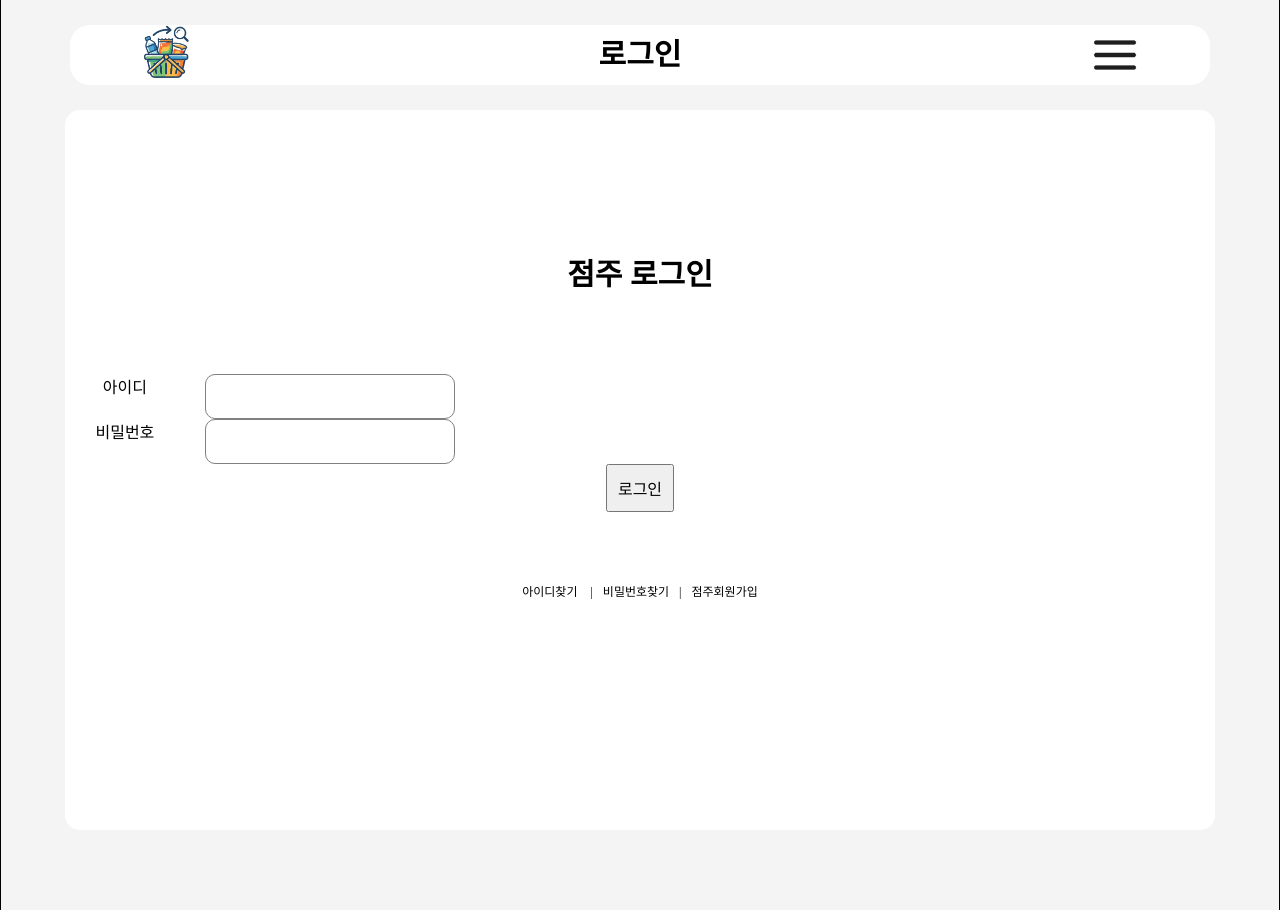
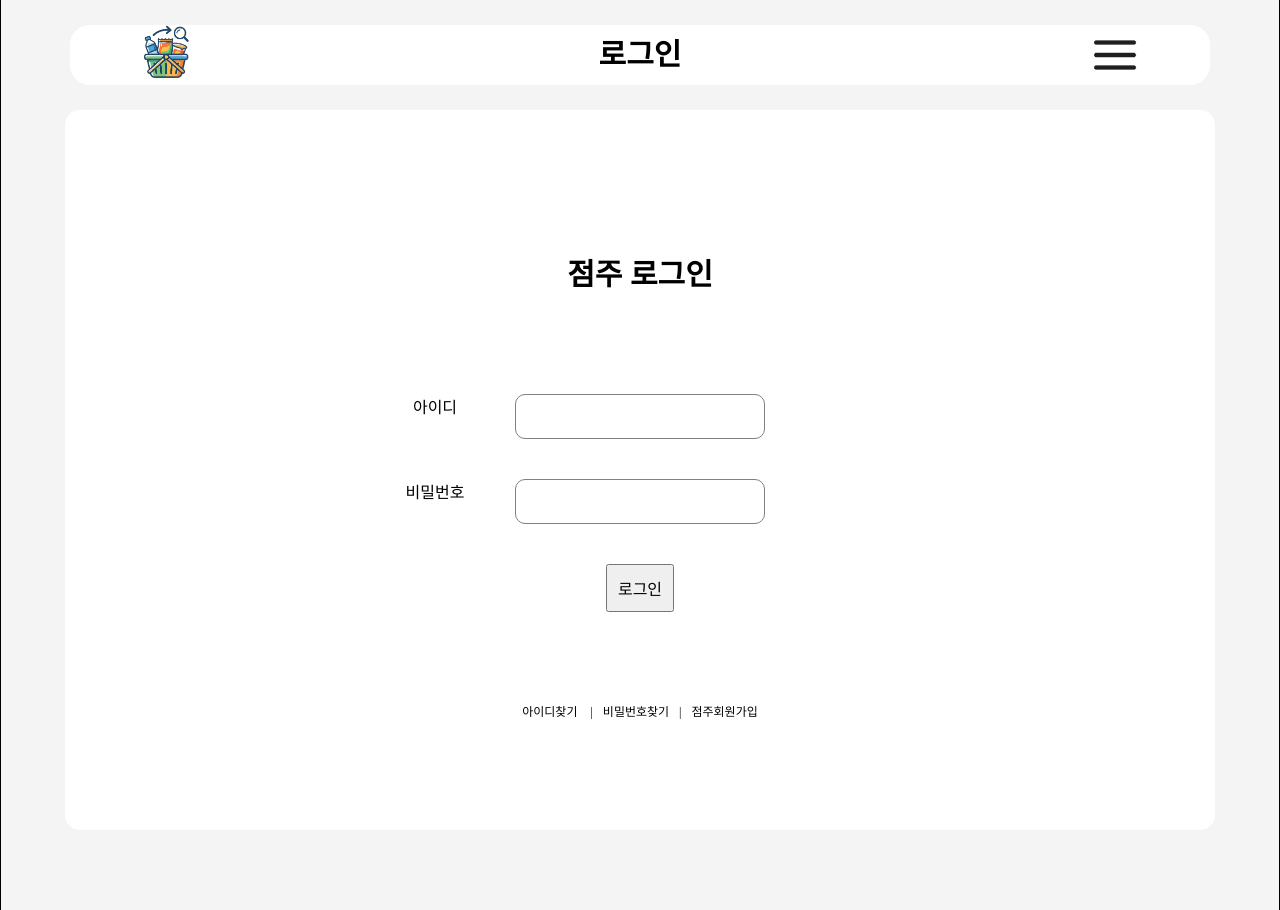
Before and after one commit to lth0330/mini-project1, a plain HTML site: page admin-login/admin-login.html in a window 1280 px wide. Shown: the top 910 px of the page. Drawn offline with Linux system fonts and the light colour scheme.

Commit message:
0123 임도경 css 변경

```diff
--- a/admin-login/admin-login.css
+++ b/admin-login/admin-login.css
@@ -49,7 +49,7 @@ span{
   padding-top: 25px;
 
 }
-.headerWhite{ /*가로 흰 박스 내부 가운데 정렬*/
+.headerWhite{
   width: 1140px; height: 60px;
   background-color: white;
   /*margin: 10px 0px;*/
@@ -74,12 +74,17 @@ span{
 /*---------------------------------메인-----------------------------*/
 .main{
  background-color: #F4F4F4;
- height: 100vh;  /*01.23.높이 수정*/
+ height: 100vh;                           /*01.23.높이 수정*/
  border-left: 1px solid black;
  border-right: 1px solid black;
  padding-top: 25px;
 }
 
+.box1{                                   /*0123 박스 전체 추가*/
+  display: flex;
+  flex-direction: column;
+  align-items: center;
+}
 .box1 > h3{
   text-align: center;
   padding-top: 140px; padding-bottom: 80px;
@@ -94,21 +99,24 @@ span{
   border-radius: 15px;
  }
 
-.ListIdBox > input, .ListPwdBox > input{ /* 이 코드 확인 */
+.ListIdBox > input, .ListPwdBox > input{   /* 0123 이 코드 전체 생성*/
   align-items: center;
   font-size: 20px;
   border-radius: 10px;
-  padding: 10px;     /* 0123 수정*/
-  border: 1px solid gray; /* 0123 수정*/
+  padding: 10px;                          /* 0123 수정*/
+  border: 1px solid gray;               /* 0123 수정*/
 
 }
-.ListIdBox, .ListPwdBox{ /* 0123 이 코드 전체 생성*/
+.ListIdBox, .ListPwdBox{
   display: grid;
   grid-template-columns: 120px 250px auto;
   gap: 20px;
+  padding: 20px;                          /*0123 추가*/
+  margin-right: 120px;                    /*0123 추가*/
 }
  .box1 >button{
   padding: 10px;
+  margin: 20px;                        /* 0123 추가 */
 }
 .box1 > ul{
   display: flex;
@@ -120,7 +128,7 @@ span{
   display: flex;
   justify-content: center;
   padding: 20px;
-  font-size: 12px;/* 0123 보더 삭제*/
+  font-size: 12px;                           /* 0123 보더 삭제*/
   width: 0 auto;
 }
 
--- a/admin-signup/admin-signup.css
+++ b/admin-signup/admin-signup.css
@@ -58,8 +58,6 @@ span{
   border-radius: 20px;
   display: flex;
   justify-content: space-between;
-
-
 }
 
 
@@ -72,7 +70,7 @@ span{
   padding-left: 70px;
 }
 
-.header-right{ /*상단 우측 메뉴탭 여백*/
+.header-right{
   padding-right: 70px;
   padding-top: 5px;
 }
@@ -86,7 +84,7 @@ span{
   border-top: none;
 }
 
-.main-center{ /*흰 박스*/
+.main-center{
   width: 90%;
   background-color: white;
   margin: 50px auto;
@@ -96,18 +94,28 @@ span{
   justify-content: center;
   align-items: center;
 }
-.box1 > div { /* id~ 편의점tel */
+.box1 > div {
   width: 500px;
   display: grid;
   grid-template-columns: 120px 250px auto;
   gap: 10px;
   margin-bottom: 10px;
+  padding: 10px;        /* 0123 추가 */
+
+}
+.box1 > div > input{   /* 0123 이 코드 전체 생성*/
+  align-items: center;
+  font-size: 20px;
+  border-radius: 10px;
+  padding: 10px;
+  border: 1px solid gray;
+
 }
 
 .box1 > button{
   font-size: 20px;
   padding: 10px;
-  margin-left: 200px; /* 0122 수정 버튼 가운데로*/
+  margin-left: 200px;
 }
 
 
@@ -118,7 +126,7 @@ span{
   padding: 20px;
   font-size: 12px;
   width: 0 auto;
-  /* 01.23. border 전체 삭제 */
+                                          /* 01.23. border 전체 삭제 */
 }
 
 .footer-left > ul {
```
